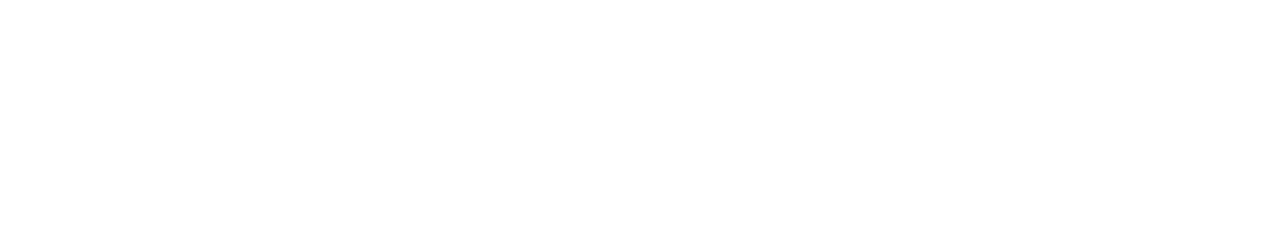
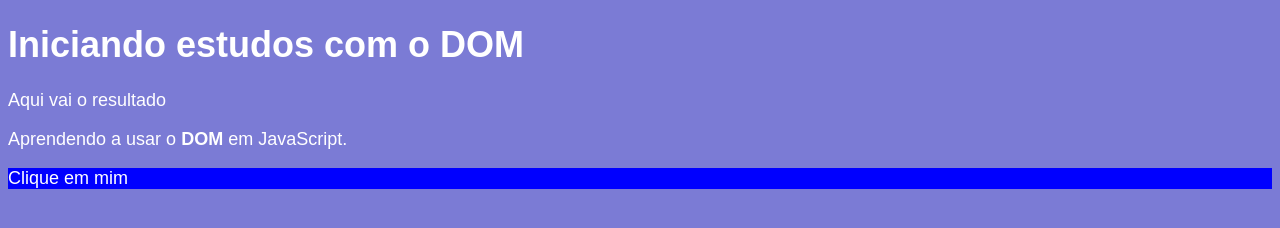
Before and after one commit to joaoppaixao/javascript, a plain HTML site: page exercicios/aula09/ex005.html in a window 1280 px wide. Drawn offline with Linux system fonts and the light colour scheme.

Commit message:
criei ex005

```diff
--- a/exercicios/aula09/ex005.html
+++ b/exercicios/aula09/ex005.html
@@ -3,9 +3,34 @@
 <head>
     <meta charset="UTF-8">
     <meta name="viewport" content="width=device-width, initial-scale=1.0">
-    <title>Document</title>
+    <title>Primeiros passos com DOM</title>
+    <style>
+        body {
+            background-color: rgba(95, 95, 205, 0.825);
+            color: white;
+            font-family: Arial, Helvetica, sans-serif;
+            font-size: 18px;
+        }
+    </style>
 </head>
 <body>
+    <h1>Iniciando estudos com o DOM</h1>
+    <p>Aqui vai o resultado</p>
+    <p>Aprendendo a usar o <strong>DOM</strong> em JavaScript.</p>
+    <div class="msg">Clique em mim</div>
 
+    <script>
+        var p1 = window.document.getElementsByTagName('p')[1]
+
+        /*
+        var d = window.document.getElementById('msg')
+        d.style.background = 'green'
+        d.innerText = 'Estou aguardando...'
+        */
+
+        var d = window.document.querySelector('div.msg')
+        d.style.background = 'blue'
+
+    </script>
 </body>
 </html>
```
